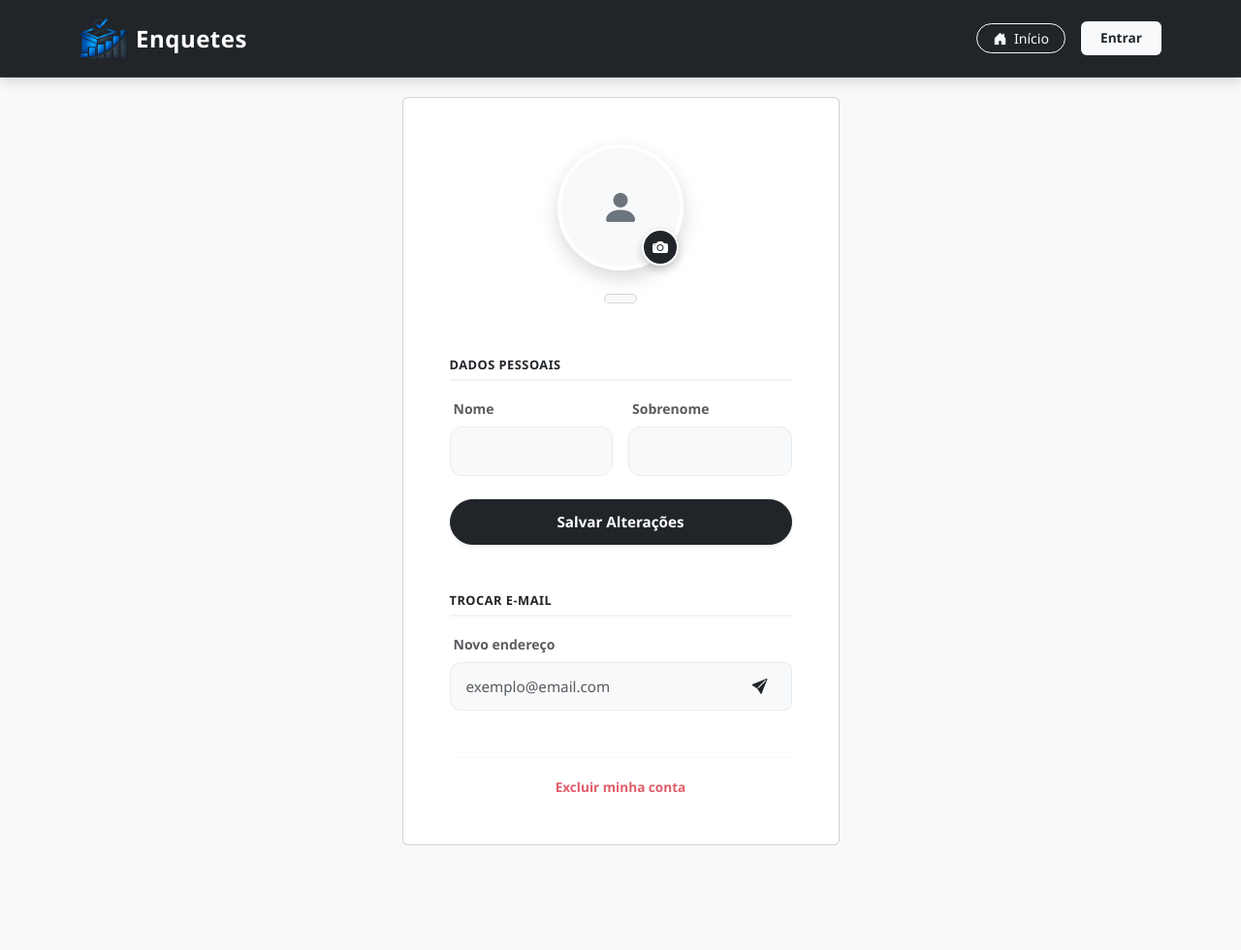
After one commit to AprendendoLinux/enquetes, a FastAPI app: template app/templates/my_profile.html in a window 1280 px wide. The commit adds this page. Shown: the whole page at 97% size. Run offline with FastAPI, Linux system fonts and the light colour scheme; the template is opened without the code that fills it, so the values that code supplies are empty; parts of the project's set-up code (start-up, migrations or seed data) failed here and were passed over.

Commit message:
Refatoração: Upload de avatar, correções de email e UI do perfil

```diff
--- a/app/main.py
+++ b/app/main.py
@@ -1,7 +1,7 @@
 import time
 import logging
 from contextlib import asynccontextmanager
-from fastapi import FastAPI, Request, Depends, Cookie, Form, File, UploadFile
+from fastapi import FastAPI, Request, Depends, Cookie, Form, File, UploadFile, BackgroundTasks
 from fastapi.responses import HTMLResponse, RedirectResponse
 from fastapi.staticfiles import StaticFiles
 from fastapi.templating import Jinja2Templates
@@ -14,11 +14,14 @@ import uuid
 from datetime import datetime
 
 # Imports do sistema
-from auth_utils import verify_token, get_password_hash
+from auth_utils import verify_token, get_password_hash, verify_password
 from database import engine, Base, get_db
 
 import auth, poll, admin
 import models, crud, schemas
+
+# Import da função de e-mail
+from email_utils import send_change_email_request
 
 # Configuração de Logs
 logging.basicConfig(level=logging.INFO)
@@ -86,11 +89,11 @@ app.include_router(auth.router, prefix="/auth", tags=["auth"])
 app.include_router(poll.router, prefix="/polls", tags=["polls"])
 app.include_router(admin.router, prefix="/admin", tags=["admin"])
 
-# --- ROTA RAIZ (HOME/LOGIN) ---
+# --- ROTAS PRINCIPAIS ---
+
 @app.get("/", response_class=HTMLResponse)
 async def root(request: Request, db: Session = Depends(get_db), access_token: str | None = Cookie(default=None)):
     user = None
-    # Tenta recuperar o usuário se houver token, para mostrar a navbar logada
     if access_token:
         email = verify_token(access_token)
         if email:
@@ -104,7 +107,7 @@ async def root(request: Request, db: Session = Depends(get_db), access_token: st
     return templates.TemplateResponse("login.html", {
         "request": request,
         "polls": recent_polls,
-        "user": user  # Passa o usuário (pode ser None)
+        "user": user
     })
 
 @app.get("/login", response_class=HTMLResponse)
@@ -115,7 +118,6 @@ async def login_page_redirect():
 async def register_page(request: Request):
     return templates.TemplateResponse("register.html", {"request": request})
 
-# --- DASHBOARD ---
 @app.get("/dashboard", response_class=HTMLResponse)
 async def dashboard(request: Request, db: Session = Depends(get_db), access_token: str | None = Cookie(default=None)):
     email = verify_token(access_token)
@@ -129,11 +131,9 @@ async def dashboard(request: Request, db: Session = Depends(get_db), access_toke
     polls = db.query(models.Poll).filter(models.Poll.creator_id == user.id).all()
 
     for p in polls:
-        # Busca contagem de votos
         votes = db.query(models.Vote).filter(models.Vote.poll_id == p.id).all()
         p.vote_count = len(votes)
 
-        # Prepara resumo para o modal
         options = db.query(models.Option).filter(models.Option.poll_id == p.id).all()
         p.results_summary = []
 
@@ -149,25 +149,15 @@ async def dashboard(request: Request, db: Session = Depends(get_db), access_toke
                 "percent": percent
             })
 
-        # Ordena por mais votados
         p.results_summary.sort(key=lambda x: x['votes'], reverse=True)
 
     return templates.TemplateResponse("dashboard.html", {"request": request, "user": user, "polls": polls})
 
-# --- CRIAR ENQUETE ---
 @app.get("/create_poll", response_class=HTMLResponse)
 async def create_poll_page(request: Request, db: Session = Depends(get_db), access_token: str | None = Cookie(default=None)):
-    if not access_token:
-        return RedirectResponse("/login", status_code=303)
-
     email = verify_token(access_token)
-    if not email:
-        return RedirectResponse("/login", status_code=303)
-
+    if not email: return RedirectResponse("/login", status_code=303)
     user = crud.get_user_by_email(db, email)
-    if not user:
-        return RedirectResponse("/login", status_code=303)
-
     return templates.TemplateResponse("create_poll.html", {"request": request, "user": user})
 
 @app.post("/create_poll")
@@ -194,7 +184,7 @@ async def create_poll_action(
     if len(cleaned_options) < 2:
         return templates.TemplateResponse("create_poll.html", {
             "request": request,
-            "user": user, # Importante passar o usuário de volta
+            "user": user,
             "error": "A enquete precisa de pelo menos duas opções válidas."
         })
 
@@ -228,6 +218,150 @@ async def create_poll_action(
     crud.create_poll(db, poll_create, creator_id=user.id)
     return RedirectResponse("/dashboard", status_code=303)
 
+# --- ROTAS DE PERFIL ---
+
+@app.get("/my_profile", response_class=HTMLResponse)
+async def my_profile_page(request: Request, success: str = None, error: str = None, db: Session = Depends(get_db), access_token: str | None = Cookie(default=None)):
+    if not access_token:
+        return RedirectResponse("/login", status_code=303)
+
+    email = verify_token(access_token)
+    if not email:
+        return RedirectResponse("/login", status_code=303)
+
+    user = crud.get_user_by_email(db, email)
+    if not user:
+        return RedirectResponse("/login", status_code=303)
+
+    return templates.TemplateResponse("my_profile.html", {"request": request, "user": user, "success": success, "error": error})
+
+@app.post("/my_profile/update_info")
+async def update_info(
+    first_name: str = Form(...),
+    last_name: str = Form(...),
+    db: Session = Depends(get_db),
+    access_token: str | None = Cookie(default=None)
+):
+    if not access_token: return RedirectResponse("/login", status_code=303)
+    email = verify_token(access_token)
+    if not email: return RedirectResponse("/login", status_code=303)
+
+    user = crud.get_user_by_email(db, email)
+    user.first_name = first_name
+    user.last_name = last_name
+    db.commit()
+    return RedirectResponse("/my_profile?success=Dados atualizados com sucesso!", status_code=303)
+
+@app.post("/my_profile/upload_avatar")
+async def upload_avatar(
+    avatar: UploadFile = File(...),
+    db: Session = Depends(get_db),
+    access_token: str | None = Cookie(default=None)
+):
+    if not access_token: return RedirectResponse("/login", status_code=303)
+    email = verify_token(access_token)
+    if not email: return RedirectResponse("/login", status_code=303)
+
+    user = crud.get_user_by_email(db, email)
+
+    if user.avatar_path and os.path.exists(user.avatar_path.lstrip("/")):
+        try: os.remove(user.avatar_path.lstrip("/"))
+        except Exception: pass
+
+    extension = "png"
+    new_filename = f"avatar_{user.id}_{uuid.uuid4()}.{extension}"
+    file_location = f"{UPLOAD_DIR}/{new_filename}"
+
+    with open(file_location, "wb") as buffer:
+        shutil.copyfileobj(avatar.file, buffer)
+
+    user.avatar_path = f"/static/uploads/{new_filename}"
+    db.commit()
+
+    return {"status": "ok"}
+
+@app.post("/my_profile/request_email_change")
+async def request_email_change(
+    request: Request,
+    background_tasks: BackgroundTasks,
+    new_email: str = Form(...),
+    db: Session = Depends(get_db),
+    access_token: str | None = Cookie(default=None)
+):
+    if not access_token: return RedirectResponse("/login", status_code=303)
+    email = verify_token(access_token)
+    if not email: return RedirectResponse("/login", status_code=303)
+    user = crud.get_user_by_email(db, email)
+
+    # 1. VERIFICAÇÃO DE DUPLICIDADE
+    existing = crud.get_user_by_email(db, new_email)
+    if existing:
+        return RedirectResponse("/my_profile?error=Este e-mail já está em uso por outro usuário.", status_code=303)
+
+    token = str(uuid.uuid4())
+    user.pending_email = new_email
+    user.email_verification_token = token
+    db.commit()
+
+    base_url = str(request.base_url)
+    background_tasks.add_task(send_change_email_request, new_email, token, base_url)
+
+    return RedirectResponse("/my_profile?success=Um link de confirmação foi enviado para o novo e-mail.", status_code=303)
+
+@app.get("/my_profile/verify_email")
+async def verify_email_change(request: Request, token: str, db: Session = Depends(get_db)):
+    user = db.query(models.User).filter(models.User.email_verification_token == token).first()
+
+    # 1. ERRO
+    if not user or not user.pending_email:
+        return RedirectResponse("/login?error=Link de verificação inválido ou expirado.", status_code=303)
+
+    # 2. VERIFICAÇÃO DE DUPLICIDADE (FINAL)
+    existing_user = crud.get_user_by_email(db, user.pending_email)
+    if existing_user and existing_user.id != user.id:
+        return RedirectResponse("/login?error=Este e-mail já foi cadastrado por outro usuário nesse meio tempo.", status_code=303)
+
+    # 3. EFETIVAÇÃO
+    user.email = user.pending_email
+    user.pending_email = None
+    user.email_verification_token = None
+    db.commit()
+
+    # 4. RENDERIZA PÁGINA DE SUCESSO
+    # Importante: Passamos user=None para o base.html renderizar a navbar de "não logado"
+    response = templates.TemplateResponse("email_change_success.html", {"request": request, "user": None})
+    response.delete_cookie("access_token")
+    return response
+
+@app.post("/my_profile/delete_account")
+async def delete_account(
+    password: str = Form(...),
+    db: Session = Depends(get_db),
+    access_token: str | None = Cookie(default=None)
+):
+    if not access_token: return RedirectResponse("/login", status_code=303)
+    email = verify_token(access_token)
+    if not email: return RedirectResponse("/login", status_code=303)
+    user = crud.get_user_by_email(db, email)
+
+    if not verify_password(password, user.hashed_password):
+        return RedirectResponse("/my_profile?error=Senha incorreta. Conta não excluída.", status_code=303)
+
+    poll_ids = db.query(models.Poll.id).filter(models.Poll.creator_id == user.id).all()
+    poll_ids_list = [p[0] for p in poll_ids]
+
+    if poll_ids_list:
+        db.query(models.Vote).filter(models.Vote.poll_id.in_(poll_ids_list)).delete(synchronize_session=False)
+        db.query(models.Option).filter(models.Option.poll_id.in_(poll_ids_list)).delete(synchronize_session=False)
+        db.query(models.Poll).filter(models.Poll.id.in_(poll_ids_list)).delete(synchronize_session=False)
+
+    db.delete(user)
+    db.commit()
+
+    response = RedirectResponse("/login?success=Sua conta foi excluída permanentemente.", status_code=303)
+    response.delete_cookie("access_token")
+    return response
+
 @app.get("/logout")
 async def logout():
     response = RedirectResponse(url="/login", status_code=303)
--- a/app/templates/base.html
+++ b/app/templates/base.html
@@ -16,16 +16,12 @@
   {% set clean_url = base_url.rstrip('/') %}
 
   <meta property="og:type" content="website">
-
   <meta property="og:url" content="{% block og_url %}{{ clean_url }}/{% endblock %}">
-
   <meta property="og:title" content="{% block og_title %}Sistema de Enquetes Inteligentes{% endblock %}">
   <meta property="og:description" content="{% block og_description %}Crie, vote e descubra resultados em tempo real.{% endblock %}">
-
   <meta property="og:image" content="{% block og_image %}{{ clean_url }}/static/card.jpg{% endblock %}">
   <meta property="og:image:width" content="1200">
   <meta property="og:image:height" content="630">
-
   <meta property="twitter:card" content="summary_large_image">
 
   <style>
@@ -34,12 +30,7 @@
     body { background-color: #f0f2f5; font-family: 'Segoe UI', system-ui, -apple-system, sans-serif; }
 
     /* NAVBAR MATTE */
-    .navbar-matte {
-        background-color: #212529;
-        padding: 0.6rem 0;
-        border-bottom: 1px solid #343a40;
-        box-shadow: 0 4px 12px rgba(0,0,0,0.15);
-    }
+    .navbar-matte { background-color: #212529; padding: 0.6rem 0; border-bottom: 1px solid #343a40; box-shadow: 0 4px 12px rgba(0,0,0,0.15); }
     .navbar-brand { font-weight: 700; font-size: 1.5rem; color: #fff !important; letter-spacing: 0.5px; }
 
     .dropdown-menu-dark { background-color: #343a40; border-color: #495057; }
@@ -106,13 +97,18 @@
 
                 <div class="dropdown ms-2">
                     <a class="btn btn-outline-light border-0 dropdown-toggle d-flex align-items-center gap-2" href="#" role="button" data-bs-toggle="dropdown">
-                        <div class="bg-secondary rounded-circle d-flex align-items-center justify-content-center" style="width: 32px; height: 32px;">
+                        <div class="bg-secondary rounded-circle d-flex align-items-center justify-content-center overflow-hidden" style="width: 32px; height: 32px;">
+                            {% if current_user.avatar_path %}
+                                <img src="{{ current_user.avatar_path }}" alt="Avatar" style="width: 100%; height: 100%; object-fit: cover;">
+                            {% else %}
                                 <i class="bi bi-person-fill"></i>
+                            {% endif %}
                         </div>
                         <span class="fw-semibold d-none d-lg-inline">{{ current_user.first_name }}</span>
                     </a>
                     <ul class="dropdown-menu dropdown-menu-end dropdown-menu-dark shadow">
                         <li><a class="dropdown-item" href="/dashboard"><i class="bi bi-speedometer2 me-2"></i>Dashboard</a></li>
+                        <li><a class="dropdown-item" href="/my_profile"><i class="bi bi-person-circle me-2"></i>Meu Perfil</a></li>
                         <li><a class="dropdown-item" href="/auth/change-password"><i class="bi bi-key me-2"></i>Alterar Senha</a></li>
                         <li><hr class="dropdown-divider"></li>
                         <li><a class="dropdown-item text-danger" href="/logout"><i class="bi bi-box-arrow-right me-2"></i>Sair</a></li>
@@ -143,6 +139,8 @@
   </nav>
 
   <div class="container" style="margin-top: 100px; margin-bottom: 60px;">
+      {# --- AQUI ESTÁ O SEGREDO: BLOCO FLASH MESSAGES --- #}
+      {% block flash_messages %}
           {% if error %}
           <div class="alert alert-danger alert-dismissible fade show mb-4 shadow-sm border-0 rounded-3" role="alert">
             <div class="d-flex align-items-center">
@@ -153,6 +151,17 @@
           </div>
           {% endif %}
 
+          {% if success %}
+          <div class="alert alert-success alert-dismissible fade show mb-4 shadow-sm border-0 rounded-3" role="alert">
+            <div class="d-flex align-items-center">
+                <i class="bi bi-check-circle-fill me-2 fs-5"></i>
+                <div>{{ success }}</div>
+            </div>
+            <button type="button" class="btn-close" data-bs-dismiss="alert" aria-label="Close"></button>
+          </div>
+          {% endif %}
+      {% endblock %}
+
       {% block content %}{% endblock %}
   </div>
 
--- /dev/null
+++ b/app/templates/my_profile.html
@@ -0,0 +1,306 @@
+{% extends "base.html" %}
+
+{% block title %}Meu Perfil{% endblock %}
+
+{# --- ESCONDE A MENSAGEM DUPLICADA DO BASE.HTML --- #}
+{% block flash_messages %}{% endblock %}
+
+{% block extra_css %}
+<style>
+    /* --- ESTRUTURA --- */
+    .card-profile {
+        border: none;
+        border-radius: 20px;
+        box-shadow: 0 10px 40px rgba(0,0,0,0.08);
+        background: #fff;
+        overflow: hidden;
+    }
+
+    /* --- ÁREA DA FOTO --- */
+    .avatar-wrapper {
+        position: relative;
+        width: 130px;
+        height: 130px;
+        margin: 0 auto;
+    }
+
+    .avatar-img {
+        width: 100%;
+        height: 100%;
+        object-fit: cover;
+        border-radius: 50%;
+        border: 4px solid #fff;
+        box-shadow: 0 8px 20px rgba(0,0,0,0.15);
+        background-color: #f8f9fa;
+        transition: transform 0.3s ease;
+    }
+
+    .btn-edit-avatar {
+        position: absolute;
+        bottom: 5px;
+        right: 5px;
+        width: 38px;
+        height: 38px;
+        border-radius: 50%;
+        background-color: #212529;
+        color: #fff;
+        border: 2px solid #fff;
+        display: flex;
+        align-items: center;
+        justify-content: center;
+        cursor: pointer;
+        box-shadow: 0 4px 10px rgba(0,0,0,0.2);
+        transition: all 0.2s;
+        z-index: 5;
+    }
+
+    .btn-edit-avatar:hover {
+        background-color: #000;
+        transform: scale(1.1);
+    }
+
+    /* --- TIPOGRAFIA ESCURA (LEGIBILIDADE) --- */
+    .section-title {
+        font-size: 0.8rem;
+        font-weight: 800; /* Negrito Forte */
+        text-transform: uppercase;
+        letter-spacing: 0.5px;
+        color: #212529; /* PRETO (quase) */
+        margin-bottom: 1rem;
+        display: block;
+        border-bottom: 2px solid #f1f3f5;
+        padding-bottom: 5px;
+    }
+
+    /* --- INPUTS --- */
+    .form-control-clean {
+        background-color: #f8f9fa;
+        border: 1px solid #e9ecef;
+        border-radius: 12px;
+        padding: 0.8rem 1rem;
+        font-size: 0.95rem;
+        color: #212529;
+        transition: all 0.2s;
+    }
+
+    .form-control-clean:focus {
+        background-color: #fff;
+        border-color: #212529;
+        box-shadow: 0 0 0 4px rgba(33, 37, 41, 0.05);
+    }
+
+    /* --- MODAL DE PRÉVIA --- */
+    .preview-modal-img {
+        width: 180px;
+        height: 180px;
+        border-radius: 50%;
+        object-fit: cover;
+        border: 5px solid #fff;
+        box-shadow: 0 10px 30px rgba(0,0,0,0.15);
+        margin-bottom: 1.5rem;
+    }
+
+    .btn-action {
+        font-weight: 600;
+        font-size: 0.95rem;
+        padding: 0.7rem 1.5rem;
+    }
+
+    .delete-zone-link {
+        font-size: 0.85rem;
+        color: #dc3545;
+        text-decoration: none;
+        font-weight: 600;
+        opacity: 0.8;
+        transition: opacity 0.2s;
+    }
+    .delete-zone-link:hover { opacity: 1; text-decoration: underline; }
+</style>
+{% endblock %}
+
+{% block content %}
+<div class="row justify-content-center">
+    <div class="col-lg-5 col-md-8">
+
+        {% if success %}
+        <div class="alert alert-success alert-dismissible fade show border-0 shadow-sm rounded-4 py-3 px-4 mb-4 d-flex align-items-center" role="alert" style="background-color: #d1e7dd; color: #0f5132;">
+            <i class="bi bi-check-circle-fill me-3 fs-5"></i>
+            <span class="fw-semibold">{{ success }}</span>
+            <button type="button" class="btn-close" data-bs-dismiss="alert"></button>
+        </div>
+        {% endif %}
+        {% if error %}
+        <div class="alert alert-danger alert-dismissible fade show border-0 shadow-sm rounded-4 py-3 px-4 mb-4 d-flex align-items-center" role="alert" style="background-color: #f8d7da; color: #842029;">
+            <i class="bi bi-exclamation-triangle-fill me-3 fs-5"></i>
+            <span class="fw-semibold">{{ error }}</span>
+            <button type="button" class="btn-close" data-bs-dismiss="alert"></button>
+        </div>
+        {% endif %}
+
+        <div class="card card-profile mb-5">
+            <div class="card-body p-4 p-md-5">
+
+                <div class="text-center mb-5">
+                    <div class="avatar-wrapper mb-3">
+                        {% if user.avatar_path %}
+                            <img src="{{ user.avatar_path }}?t={{ range(1, 10000) | random }}" class="avatar-img" id="currentAvatarDisplay">
+                        {% else %}
+                            <div class="avatar-img d-flex align-items-center justify-content-center text-secondary fs-1 bg-light">
+                                <i class="bi bi-person-fill"></i>
+                            </div>
+                        {% endif %}
+
+                        <label for="avatarInput" class="btn-edit-avatar" title="Alterar Foto">
+                            <i class="bi bi-camera-fill"></i>
+                        </label>
+                        <input type="file" id="avatarInput" accept="image/*" class="d-none">
+                    </div>
+
+                    <h4 class="fw-bold text-dark mb-1">{{ user.first_name }} {{ user.last_name }}</h4>
+                    <span class="badge bg-light text-dark border border-secondary border-opacity-25 rounded-pill fw-normal px-3">
+                        {{ user.email }}
+                    </span>
+                </div>
+
+                <form action="/my_profile/update_info" method="post" class="mb-5">
+                    <span class="section-title">Dados Pessoais</span>
+                    <div class="row g-3 mb-4">
+                        <div class="col-6">
+                            <label class="form-label small fw-bold text-muted ms-1">Nome</label>
+                            <input type="text" name="first_name" class="form-control form-control-clean" value="{{ user.first_name }}" required>
+                        </div>
+                        <div class="col-6">
+                            <label class="form-label small fw-bold text-muted ms-1">Sobrenome</label>
+                            <input type="text" name="last_name" class="form-control form-control-clean" value="{{ user.last_name }}" required>
+                        </div>
+                    </div>
+                    <div class="d-grid">
+                        <button type="submit" class="btn btn-dark rounded-pill btn-action shadow-sm">
+                            Salvar Alterações
+                        </button>
+                    </div>
+                </form>
+
+                <form action="/my_profile/request_email_change" method="post" class="mb-5">
+                    <span class="section-title">Trocar E-mail</span>
+                    <label class="form-label small fw-bold text-muted ms-1">Novo endereço</label>
+                    <div class="input-group mb-2">
+                        <input type="email" name="new_email" class="form-control form-control-clean border-end-0" placeholder="exemplo@email.com" required>
+                        <button type="submit" class="btn btn-outline-secondary border-start-0 ps-3 pe-4 rounded-end-3" style="border-color: #e9ecef; background: #f8f9fa;">
+                            <i class="bi bi-send-fill text-dark"></i>
+                        </button>
+                    </div>
+                </form>
+
+                <div class="text-center pt-3 border-top border-light">
+                    <button type="button" class="btn btn-link delete-zone-link p-0" data-bs-toggle="modal" data-bs-target="#deleteAccountModal">
+                        Excluir minha conta
+                    </button>
+                </div>
+
+            </div>
+        </div>
+    </div>
+</div>
+
+<div class="modal fade" id="previewModal" tabindex="-1" aria-hidden="true" data-bs-backdrop="static">
+    <div class="modal-dialog modal-dialog-centered modal-sm">
+        <div class="modal-content rounded-4 border-0 shadow-lg">
+            <div class="modal-body text-center p-4">
+                <h6 class="fw-bold mb-4">Nova Foto</h6>
+                <img id="imagePreview" src="" class="preview-modal-img" alt="Prévia">
+
+                <div class="d-grid gap-2">
+                    <button type="button" id="btnConfirmUpload" class="btn btn-dark rounded-pill fw-bold py-2 shadow-sm">Confirmar</button>
+                    <button type="button" id="btnReplace" class="btn btn-link text-muted text-decoration-none btn-sm">Escolher outra</button>
+                </div>
+            </div>
+        </div>
+    </div>
+</div>
+
+<div class="modal fade" id="deleteAccountModal" tabindex="-1" aria-hidden="true">
+    <div class="modal-dialog modal-dialog-centered modal-sm">
+        <form action="/my_profile/delete_account" method="post" class="modal-content rounded-4 shadow border-0">
+            <div class="modal-body text-center p-4">
+                <div class="mb-3 text-danger bg-danger bg-opacity-10 d-inline-flex p-3 rounded-circle">
+                    <i class="bi bi-trash3-fill fs-4"></i>
+                </div>
+                <h5 class="fw-bold mb-2 text-danger">Excluir Conta?</h5>
+                <p class="small text-muted mb-4">Essa ação apagará todas as suas enquetes e não pode ser desfeita.</p>
+
+                <input type="password" name="password" class="form-control form-control-clean text-center mb-3" placeholder="Digite sua senha" required>
+
+                <div class="d-grid gap-2">
+                    <button type="submit" class="btn btn-danger rounded-pill fw-bold shadow-sm">Sim, Excluir</button>
+                    <button type="button" class="btn btn-light rounded-pill" data-bs-dismiss="modal">Cancelar</button>
+                </div>
+            </div>
+        </form>
+    </div>
+</div>
+{% endblock %}
+
+{% block scripts %}
+<script>
+    const avatarInput = document.getElementById('avatarInput');
+    const imagePreview = document.getElementById('imagePreview');
+    const modalElement = document.getElementById('previewModal');
+    const modal = new bootstrap.Modal(modalElement);
+    const btnConfirm = document.getElementById('btnConfirmUpload');
+    const btnReplace = document.getElementById('btnReplace');
+
+    let selectedFile = null;
+
+    // 1. SELEÇÃO DE ARQUIVO
+    avatarInput.addEventListener('change', function(e) {
+        if (e.target.files && e.target.files.length > 0) {
+            selectedFile = e.target.files[0];
+            const reader = new FileReader();
+            reader.onload = function(event) {
+                imagePreview.src = event.target.result;
+                modal.show();
+            };
+            reader.readAsDataURL(selectedFile);
+        }
+    });
+
+    // 2. TROCAR FOTO (REABRE SELETOR)
+    btnReplace.addEventListener('click', function() {
+        avatarInput.click();
+    });
+
+    // 3. ENVIAR FOTO
+    btnConfirm.addEventListener('click', function() {
+        if (!selectedFile) return;
+
+        btnConfirm.disabled = true;
+        btnConfirm.innerHTML = '<span class="spinner-border spinner-border-sm me-2"></span>Enviando...';
+
+        const formData = new FormData();
+        formData.append('avatar', selectedFile);
+
+        fetch('/my_profile/upload_avatar', { method: 'POST', body: formData })
+        .then(response => {
+            if (response.ok) {
+                window.location.reload();
+            } else {
+                alert('Erro ao enviar a imagem.');
+                btnConfirm.disabled = false;
+                btnConfirm.innerHTML = 'Confirmar';
+            }
+        })
+        .catch(error => {
+            console.error(error);
+            alert('Erro de conexão.');
+            btnConfirm.disabled = false;
+            btnConfirm.innerHTML = 'Confirmar';
+        });
+    });
+
+    // LIMPEZA AO FECHAR
+    modalElement.addEventListener('hidden.bs.modal', function () {
+        if (!btnConfirm.disabled) avatarInput.value = '';
+    });
+</script>
+{% endblock %}
```
Also changed, not shown: app/email_utils.py (+23 -6 lines), app/models.py (+6 -3 lines), app/templates/email_change_success.html (added, +39 -0 lines). Lines whose indentation alone changed are shown as unchanged.
